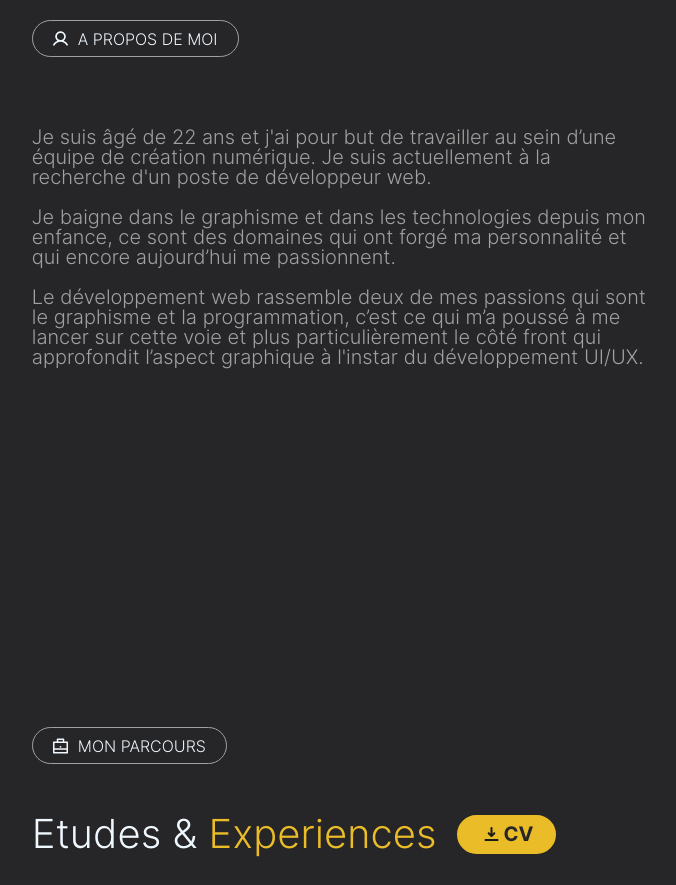
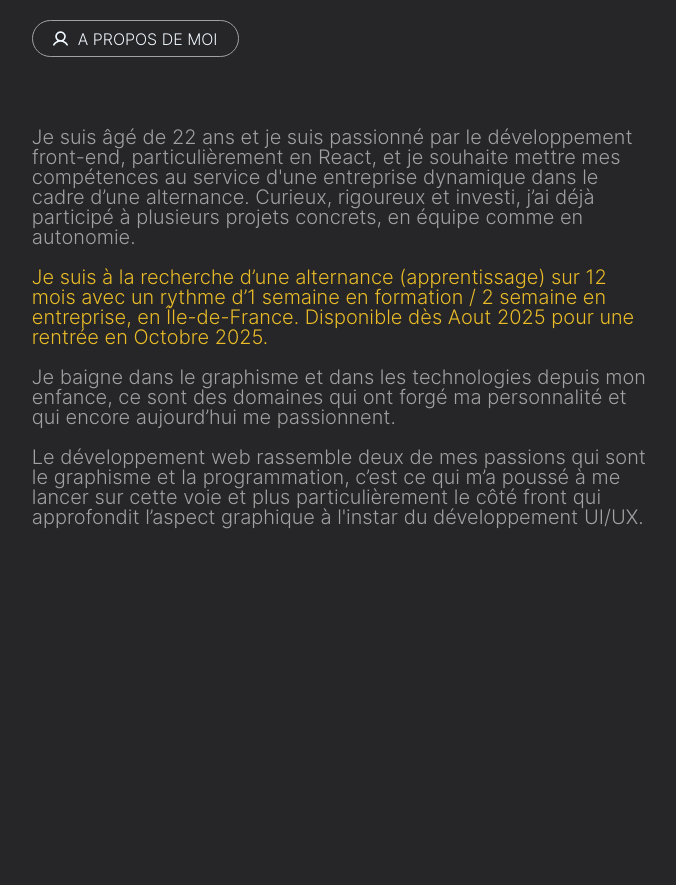
Before and after one commit to ZweiCrow/Portfolio, a React (Create React App) app: page / in a window 1280 px wide. Shown: the part 1040-1925 px from the top of the page, without its empty margins (495-1171 px from the left). Built offline with nearby package versions, Linux system fonts and the light colour scheme.

Commit message:
v1.4 - Modif de l'intro

```diff
--- a/src/Components/About.jsx
+++ b/src/Components/About.jsx
@@ -47,9 +47,11 @@ const About = (props) => {
         <p>A PROPOS DE MOI</p>
       </div>
       <p id="AboutText">
-        Je suis âgé de {d.getFullYear()-year} ans et j'ai pour but de travailler au sein d’une
-        équipe de création numérique. Je suis actuellement à la recherche d'un
-        poste de développeur web.
+        Je suis âgé de {d.getFullYear()-year} ans et je suis passionné par le développement front-end, particulièrement en React, et je souhaite mettre mes compétences au service d'une entreprise dynamique dans le cadre d’une alternance. Curieux, rigoureux et investi, j’ai déjà participé à plusieurs projets concrets, en équipe comme en autonomie.
+        <br />
+        <br />
+        <span className="important">Je suis à la recherche d’une alternance (apprentissage) sur 12 mois avec un rythme d’1 semaine en formation / 2 semaine en entreprise, en Île-de-France.
+        Disponible dès Aout 2025 pour une rentrée en Octobre 2025.</span>
         <br />
         <br />
         Je baigne dans le graphisme et dans les technologies depuis mon enfance, ce sont des domaines qui ont forgé ma personnalité et qui encore aujourd’hui me passionnent.
--- a/src/Utils/Sass/about.scss
+++ b/src/Utils/Sass/about.scss
@@ -2,6 +2,7 @@
 
 .visible    { opacity: 1; transform: translateY(-100px) !important;}
 .invisible  { opacity: 0;}
+.important  { color: var(--active) !important;}
 
 #About  { width: 80%; height: fit-content; margin: 0 auto; margin-top: 60px; padding-bottom: 100px; font-family: Inter; transition: 1.5s !important; transform: translateY(100px);
           #AboutAnchor  { width: fit-content; height: 35px; border-radius: 1000px; border: 1px solid var(--text2); @include centerRow; padding: 0 20px;
```
